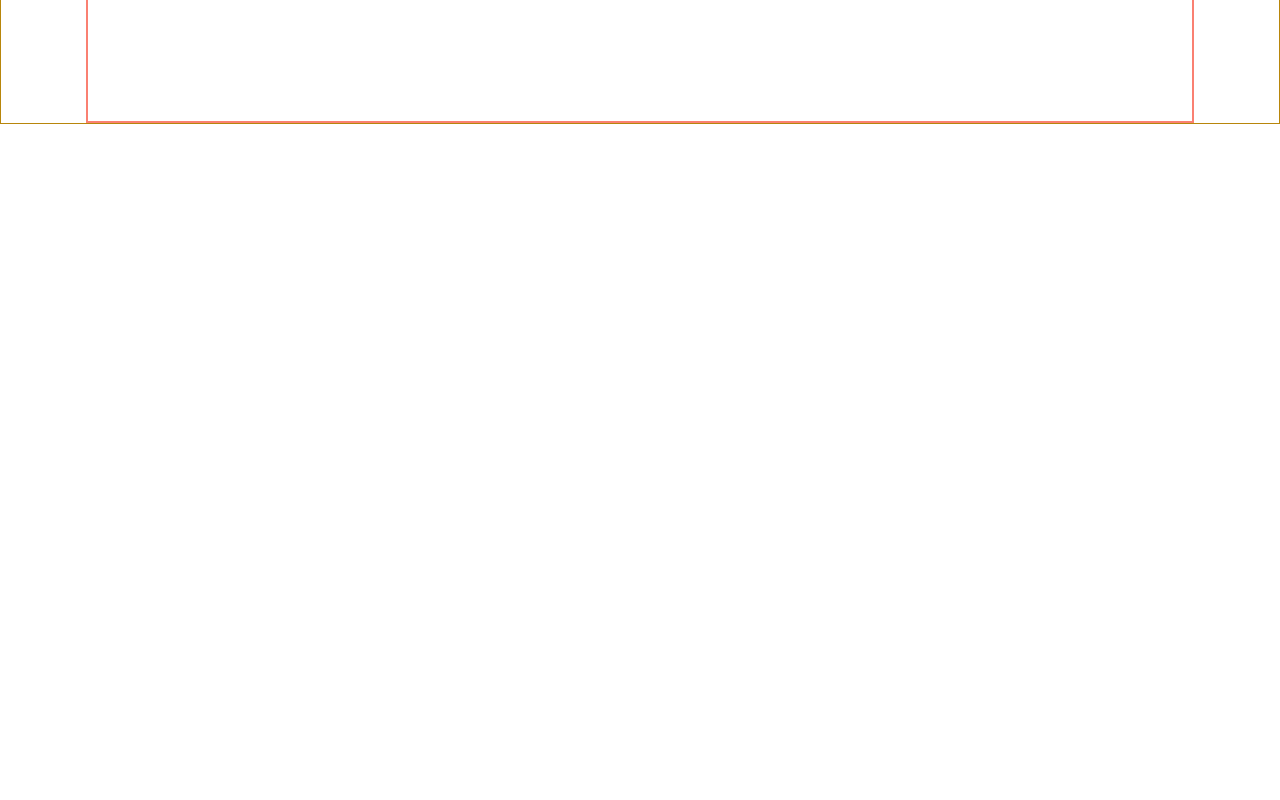
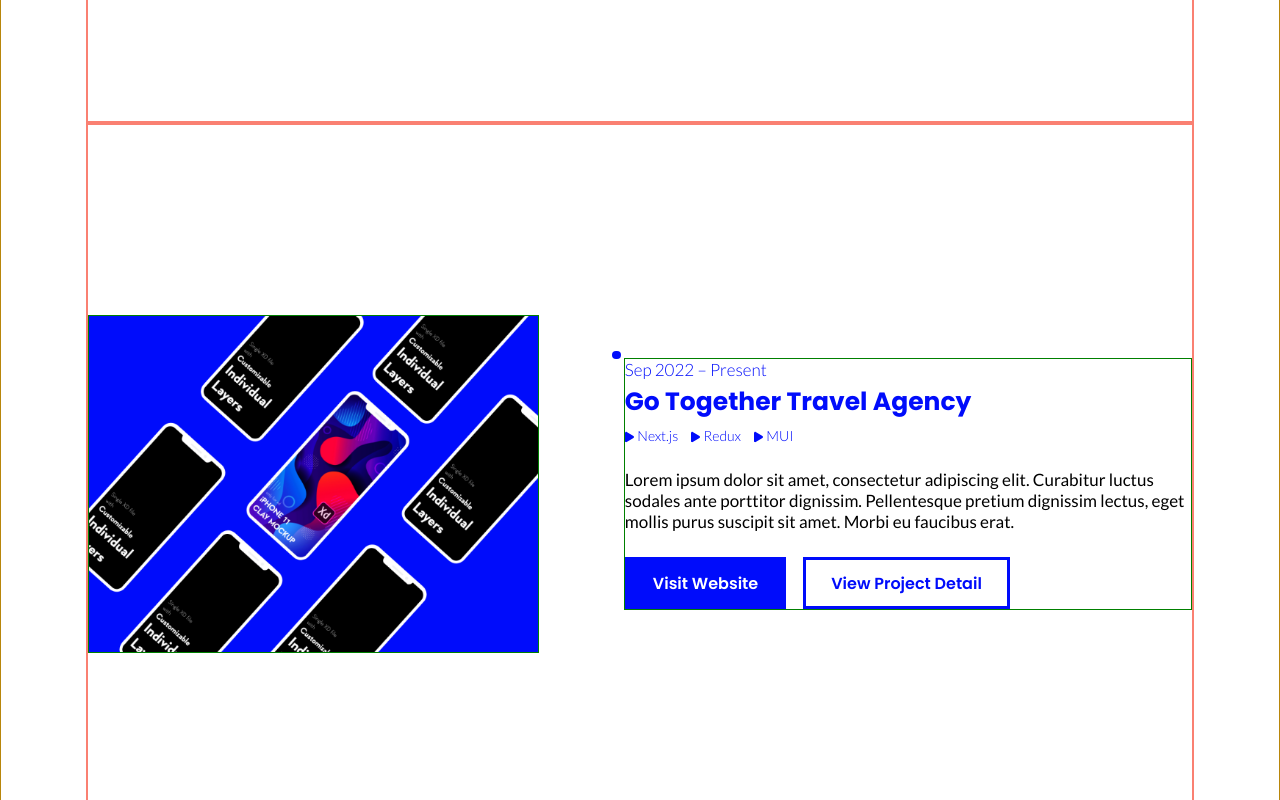
Before and after one commit to hyeonahc/portfolio, a Next.js app: page / in a window 1280 px wide. Shown: the part 1400-2200 px from the top of the page. Before the commit the page ends 1524 px from the top, so only its background shows below. Built offline with nearby package versions, Linux system fonts and the light colour scheme.

Commit message:
#8 feat: Add project data and Change column order for even number

```diff
--- a/components/Project/index.js
+++ b/components/Project/index.js
@@ -7,7 +7,7 @@ import Image from 'next/image'
 import { useEffect, useState } from 'react'
 import { Date, Description, Tag, TagBox, Tags, Title } from './Project.styled'
 
-const Project = ({ projectDetail }) => {
+const Project = ({ projectDetail, projectNumber }) => {
   const { date, title, tags, description, links } = projectDetail
 
   const initialBtnInfo = [
@@ -45,7 +45,9 @@ const Project = ({ projectDetail }) => {
       height='90vh'
       justifyContent='space-evenly'
       gap='5em'>
-      <Col flexBasis='70%'>
+      <Col
+        flexBasis='70%'
+        order={projectNumber % 2 === 0 && 1}>
         <Date>
           <BulletPoint
             top='-0.5em'
--- a/components/Projects/index.js
+++ b/components/Projects/index.js
@@ -13,21 +13,42 @@ const projectsData = [
       'https://github.com/gotogether-s/gotogether-s',
     ],
   },
+  {
+    date: 'Sep 2022 – Present',
+    title: 'Go Together Travel Agency',
+    tags: ['Next.js', 'Redux', 'MUI'],
+    description:
+      'Lorem ipsum dolor sit amet, consectetur adipiscing elit. Curabitur luctus sodales ante porttitor dignissim. Pellentesque pretium dignissim lectus, eget mollis purus suscipit sit amet. Morbi eu faucibus erat.',
+    links: [
+      'https://gotogether-s.vercel.app/en',
+      'https://github.com/gotogether-s/gotogether-s',
+    ],
+  },
+  {
+    date: 'Sep 2022 – Present',
+    title: 'Go Together Travel Agency',
+    tags: ['Next.js', 'Redux', 'MUI'],
+    description:
+      'Lorem ipsum dolor sit amet, consectetur adipiscing elit. Curabitur luctus sodales ante porttitor dignissim. Pellentesque pretium dignissim lectus, eget mollis purus suscipit sit amet. Morbi eu faucibus erat.',
+    links: [
+      'https://gotogether-s.vercel.app/en',
+      'https://github.com/gotogether-s/gotogether-s',
+    ],
+  },
 ]
 
 const Projects = () => {
-  return (
+  return projectsData.map((projectDetail, index) => (
     <Row
       justifyContent='space-evenly'
-      gap='5em'>
-      {projectsData.map(projectDetail => (
-        <Project
-          key={projectDetail.title}
-          projectDetail={projectDetail}
-        />
-      ))}
+      gap='5em'
+      key={projectDetail.title}>
+      <Project
+        projectDetail={projectDetail}
+        projectNumber={index + 1}
+      />
     </Row>
-  )
+  ))
 }
 
 export default Projects
--- a/styles/globals.js
+++ b/styles/globals.js
@@ -58,6 +58,7 @@ export const Row = styled.div`
 export const Col = styled.div`
   border: 1px solid green;
   flex-basis: ${props => props.flexBasis};
+  order: ${props => props.order};
 `
 
 // Shared Design
```
